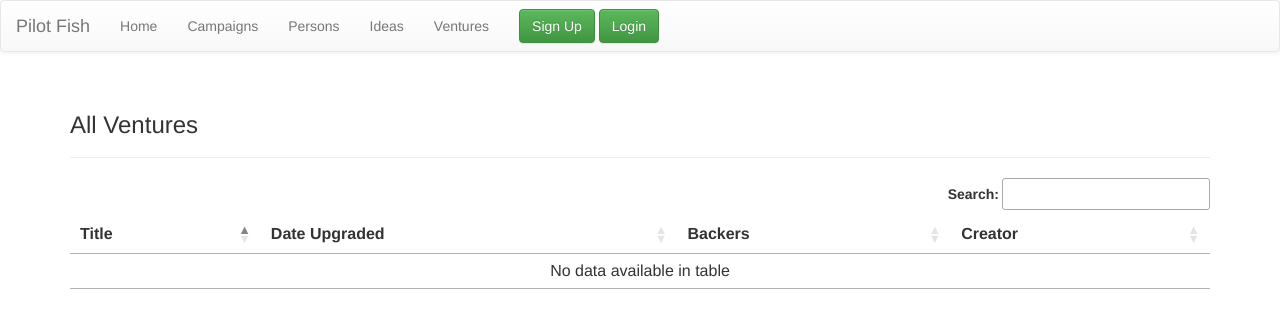
After one commit to BallisticSeaChicken/pilot_fish, a Flask app: page /ventures in a window 1280 px wide. The commit adds this page. Shown: the top 328 px of the page. Run offline with Flask 2, Linux system fonts and the light colour scheme; data that the repository does not hold is empty; some libraries are stand-ins or nearby versions.

Commit message:
Light Bootstrapping
Some light Bootstrapping in additional to the first part of user
authentication

```diff
--- /dev/null
+++ b/config.py
@@ -0,0 +1,2 @@
+CSRF_ENABLED = True
+SECRET_KEY = 'fingernails grow faster than toenails'
--- a/db_interface.py
+++ b/db_interface.py
@@ -20,6 +20,30 @@ class Person(Base):
 	Campaigns = relationship("Campaign", primaryjoin= "Campaign.Creator == Person.PersonID",  backref="Person")
 
 	ContributedTo = relationship("Contribution", primaryjoin= "Contribution.ContributorID == Person.PersonID", backref="Contributor")
+
+	Ventures = relationship("Venture", primaryjoin = "Venture.CreatorID == Person.PersonID", backref="Creator")
+
+	def is_authenticated(self):
+		return True
+
+	def is_active(self):
+		return True
+
+	def is_anonymous(self):
+		return False
+
+	def get_id(self):
+		return PersonID
+
+	def __repr__(self):
+		return '<User %r>' % (self.PersonID)
+
+class Venture(Base):
+	__tablename__ = 'Ventures'
+	Title = Column(String(20), primary_key = True)
+	ShortDesc = Column(String(300))
+	Backers = Column(Integer)
+	CreatorID = Column(Integer, ForeignKey('Persons.PersonID'))
 
 class Campaign(Base):
 	__tablename__ = 'Campaigns'
@@ -46,6 +70,20 @@ class Contribution(Base):
 	CampaignName = Column(String, ForeignKey('Campaigns.CampaignTitle'))
 	Contribution = Column(Integer)
 
+def get_ventures(title = None, creatorID = None):
+	session = Session()
+	ventures = session.query(Venture).options(joinedload(Venture.Creator))
+
+	if(title):
+		ventures = ventures.filter(Venture.Title == title).first()
+	elif(creatorID):
+		ventures = ventures.filter(Venture.CreatorID == creatorID).all()
+	else:
+		ventures = ventures.all()
+
+	session.close()
+
+	return ventures
 
 def get_contribution(id = None, contributor = None, campaign = None):
 	session = Session()
--- /dev/null
+++ b/forms.py
@@ -0,0 +1,3 @@
+from flask.ext.wtf import Form
+from wtforms import TextField, BooleanField
+from wtforms.validators import Required
--- a/pilotfisher.py
+++ b/pilotfisher.py
@@ -1,5 +1,6 @@
 from flask import Flask, url_for, render_template, redirect
-from db_interface import Campaign, all_campaigns, get_campaign_by_title, Person, get_all_persons, get_person_by_id, get_contribution
+from flask.ext.login import LoginManager
+from db_interface import Campaign, all_campaigns, get_campaign_by_title, Person, get_all_persons, get_person_by_id, get_contribution, get_ventures
 
 app = Flask(__name__)
 
@@ -7,7 +8,12 @@ app = Flask(__name__)
 def redirect_home():
     return redirect(url_for('home'))
 
-@app.route("/home")
+@app.route("/ventures")
+def ventures_list():
+	ventures = get_ventures()
+	return render_template('all_ventures.html', ventures = ventures)
+
+@app.route("/home", methods=["GET", "POST"])
 def home():
 	return render_template('home.html')
 
--- /dev/null
+++ b/templates/all_ventures.html
@@ -0,0 +1,42 @@
+{% extends "base.html" %}
+
+{% block content %}
+<div class="page-header"><h3>All Ventures</h3></div>
+<table id="all_ventures">
+	<thead>
+	<tr>
+		<th align="left">Title</th>
+		<th align="left">Date Upgraded</th>
+		<th align="left">Backers</th>
+		<th align="left">Creator</th>
+	</tr>
+	</thead>
+
+	<tbody>
+	{% for instance in ventures %}
+	<tr>
+		<td><a href="/ventures/{{instance.Title|urlencode()}}">{{instance.Title}}</a></td>
+		<td>{{instance.DatePosted}}</td>
+		<td>{{instance.Backers}}</td>
+		<td><a href="/persons/{{instance.Creator.PersonID|urlencode()}}">{{instance.Creator.FirstName}} {{instance.Creator.LastName}}</d></td>
+	</tr>
+	{% endfor %}
+	</tbody>
+</table>
+
+<script type="text/javascript">
+$(document).ready(function() {
+	$('#all_ventures').dataTable({
+		"info": false,
+		"paging": false,
+		"aoColumns": [
+			null,
+			null,
+			{ "bSearchable": false },
+			null
+		]
+	});
+} );
+</script>
+
+{% endblock %}
--- a/templates/base.html
+++ b/templates/base.html
@@ -15,15 +15,84 @@
 
 		<!-- Latest compiled and minified JavaScript -->
 		<script src="//netdna.bootstrapcdn.com/bootstrap/3.1.1/js/bootstrap.min.js"></script>
+		<script type = "text/javascript">
+		$(document).ready (function() {
+			$( "#signUp" ).dialog({
+				width: 'auto',
+				autoOpen: false,
+				modal: true
+			});
+
+			$( "#openSignUp" ).button().click(function() {
+				$( "#signUp" ).dialog( "open" );
+			});
+
+			$( "#logIn" ).dialog({
+				width: 'auto',
+				autoOpen: false,
+				modal: true
+			});
+
+			$( "#openLogIn" ).button().click(function() {
+				$( "#logIn" ).dialog( "open" );
+			});
+		});
+		</script>
 	</head>
 	<body>
-    <div>Pilot Fish: <a href="/home">Home</a>
-		<a href="/campaigns">Campaigns</a>
-		<a href="/persons">Persons</a>
-		<a href="/ideas">Ideas</a>
-		<a href="/ventures">Ventures</a>
+		<div class="navbar navbar-default" role="navigation">
+			<div class = "container-fluid">
+				<div>
+					<a class="navbar-brand" href="#">Pilot Fish</a>
+					<ul class="nav navbar-nav">
+						<li><a href="/home">Home</a></li>
+						<li><a href="/campaigns">Campaigns</a></li>
+						<li><a href="/persons">Persons</a></li>
+						<li><a href="/ideas">Ideas</a></li>
+						<li><a href="/ventures">Ventures</a></li>
+						<form class="navbar-form navbar-right" role="form">
+							<button id="openSignUp" class="btn btn-success">Sign Up</button></li>
+							<button id="openLogIn" class="btn btn-success">Login</button></li>
+						</form>
+					</ul>
 				</div>
-    <hr>
+			</div>
+		</div>
+		<div class = "container">
 			{% block content %}{% endblock %}
+		</div>
+		<div id = "signUp" class = "credentials" title = "Create a new user">
+			<form method = "post" >
+				<p>
+					UserID:<input type = "text" name = "newUserName" id = "newUserName" />
+					Password:<input type = "password" name = "newPassword" id = "newPassword" />
+				</p>
+				<p>
+					First Name:<input type = "text" name = "newFirstName" id = "newFirstName" />
+					Last Name:<input type = "text" name = "newLastName" id = "newLastName" />
+				</p>
+				<p>
+					Department:<input type = "text" name = "newUserDepartment" id = "newUserDepartment" />
+					Position:<input type = "text" name = "newUserPosition" id = "newUserPosition" />
+					Office:<input type = "text" name = "newUserOffice" id = "newUserOffice" />
+				</P>
+				<p>
+					Skills:<input type = "text" name = "newSkill1" id = "newSkill1" /> <input type = "text" name = "newSkill2" id = "newSkill2" /> <input type = "text" name = "newSkill3" id = "newSkill3" />
+				</p>
+				<p>
+					Interests:<input type = "text" name = "newInterest1" id = "newInterest1" /> <input type = "text" name = "newInterest2" id = "newInterest2" />
+				</p>
+				<p>
+					Email:<input type = "text" name = "newUserEmail" id = "newUserEmail" />
+					Phone Number:<input type = "text" name = "newUserPhone" id = "newUserPhone" />
+				</p>
+			</form>
+		</div>
+		<div id = "logIn" class = "credentials" title = "Welcome back to Pilot Fish">
+			<form method = "post" >
+				UserID:<input type = "text" name = "newUserName" id = "newUserName" />
+				Password:<input type = "password" name = "newPassword" id = "newPassword" />
+			</form>
+		</div>
 	</body>
 </html>
--- a/templates/campaigns_all.html
+++ b/templates/campaigns_all.html
@@ -1,7 +1,7 @@
 {% extends "base.html" %}
 
 {% block content %}
-<h3>All Campaigns</h3>
+<div class="page-header"><h3>All Campaigns</h3></div>
 <table id="all_campaigns">
 	<thead>
 	<tr>
--- a/templates/persons_all.html
+++ b/templates/persons_all.html
@@ -1,7 +1,7 @@
 {% extends "base.html" %}
 
 {% block content %}
-<h3>All Campaigns</h3>
+<div class="page-header"><h3>All Users</h3></div>
 <table id="all_persons">
 	<thead>
 	<tr>
--- a/templates/single_campaign.html
+++ b/templates/single_campaign.html
@@ -1,7 +1,7 @@
 {% extends "base.html" %}
 
 {% block content %}
-<h2>{{campaign.CampaignTitle}}</h2>
+<div class="page-header"><h3>{{campaign.CampaignTitle}}</h3></div>
 <div>
 	<h3>Created on:</h3> {{campaign.DatePosted}}<br>
 	<h3>By:</h3><a href="/persons/{{campaign.Person.PersonID}}">{{campaign.Person.FirstName}} {{campaign.Person.LastName}}</a><br>
--- a/templates/single_person.html
+++ b/templates/single_person.html
@@ -1,8 +1,7 @@
 {% extends "base.html" %}
 
 {% block content %}
-<h2>{{person.FirstName}} {{person.LastName}}</h2>
-<div>
+<div class="page-header"><h3>{{person.FirstName}} {{person.LastName}}</h3></div>
 <h3>Department:</h3> {{person.Department}}<br>
 <h3>Phone:</h3> {{person.PhoneNumber}}<br>
 <h3>Email:</h3> {{person.Email}}<br>
@@ -74,5 +73,4 @@
 	} );
 	</script>
 </p>
-</div>
 {% endblock %}
```
Also changed, not shown: templates/home.html (+0 -59 lines), 1 other file. Lines whose indentation alone changed are shown as unchanged.
